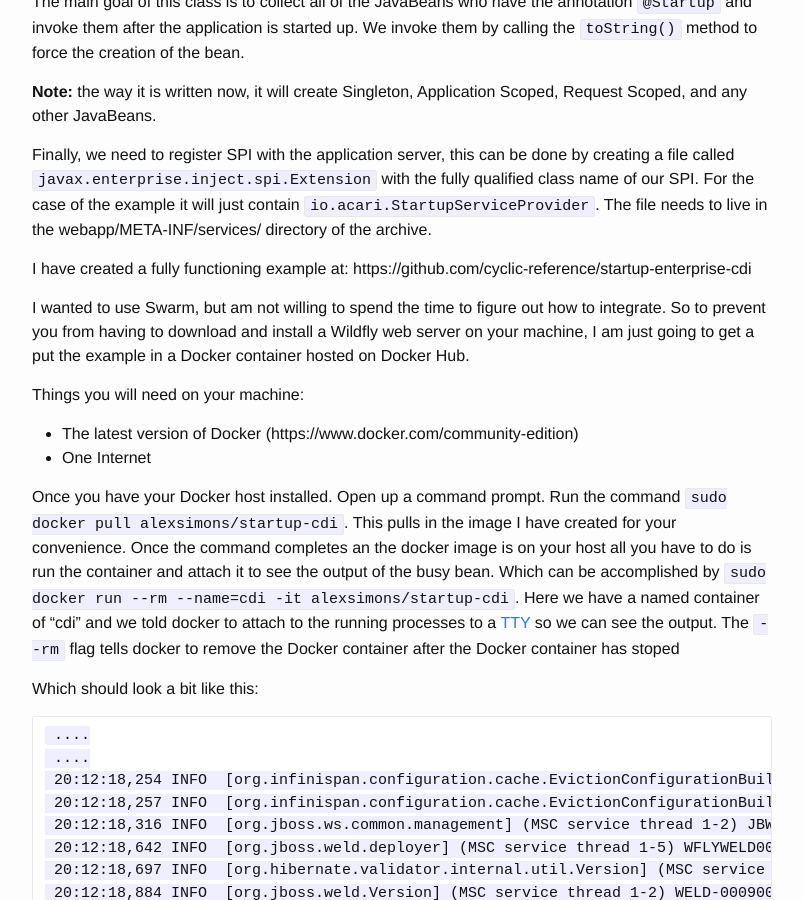
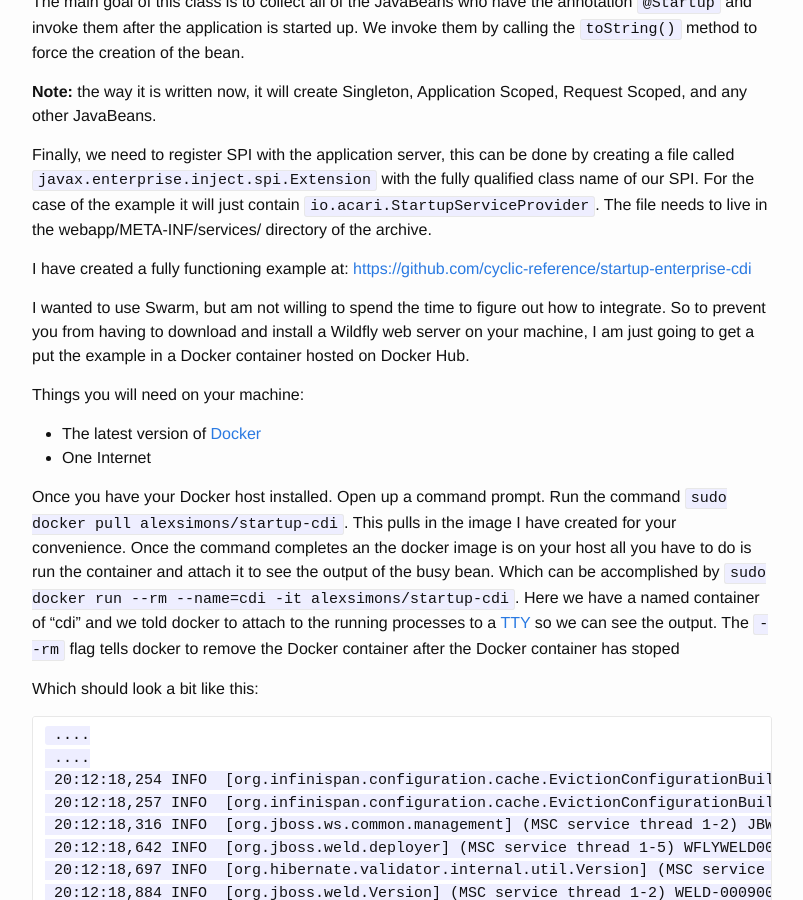
Before and after one commit to Unthrottled/blog, a Jekyll site: the page built from _posts/2017-04-23-Startup-CDI.md, in a window 1280 px wide and 900 px high, scrolled down 5220 px. Shown: the whole window, without its empty margins (238-1041 px from the left). Built offline with Jekyll 4.4.1, drawn with Linux system fonts in a browser that asks for light colours; some of the changed lines change nothing that is shown; some of the changed text lies outside the part shown.

Commit message:
Links working.

```diff
--- a/_posts/2017-04-23-Startup-CDI.md
+++ b/_posts/2017-04-23-Startup-CDI.md
@@ -73,7 +73,7 @@ To run the sample you will need:
  - Maven 3.x.x
 
 It can be reached at :
-https://github.com/cyclic-reference/startup-cdi
+[https://github.com/cyclic-reference/startup-cdi](https://github.com/cyclic-reference/startup-cdi)
 
 I chose to run it on Wildly Swarm, which is like a full fledged JBoss server, but only contains the libraries necessary to run an application server and deploy artifacts. All of this is nicely packed int a a jar. It a bit like Pivotal's Spring Boot.
 
@@ -216,13 +216,13 @@ The main goal of this class is to collect all of the JavaBeans who have the anno
 Finally, we need to register SPI with the application server, this can be done by creating a file called `javax.enterprise.inject.spi.Extension` with the fully qualified class name of our SPI. For the case of the example it will just contain `io.acari.StartupServiceProvider`.
 The file needs to live in the webapp/META-INF/services/ directory of the archive.
 
-I have created a fully functioning example at: https://github.com/cyclic-reference/startup-enterprise-cdi
+I have created a fully functioning example at: [https://github.com/cyclic-reference/startup-enterprise-cdi](https://github.com/cyclic-reference/startup-enterprise-cdi)
 
 I wanted to use Swarm, but am not willing to spend the time to figure out how to integrate.
 So to prevent you from having to download and install a Wildfly web server on your machine, I am just going to get a put the example in a Docker container hosted on Docker Hub.
 
 Things you will need on your machine:
- - The latest version of Docker (https://www.docker.com/community-edition)
+ - The latest version of [Docker](https://www.docker.com/community-edition)
  - One Internet
 
 Once you have your Docker host installed. Open up a command prompt. Run the command `sudo docker pull alexsimons/startup-cdi`. This pulls in the image I have created for your convenience.
```
